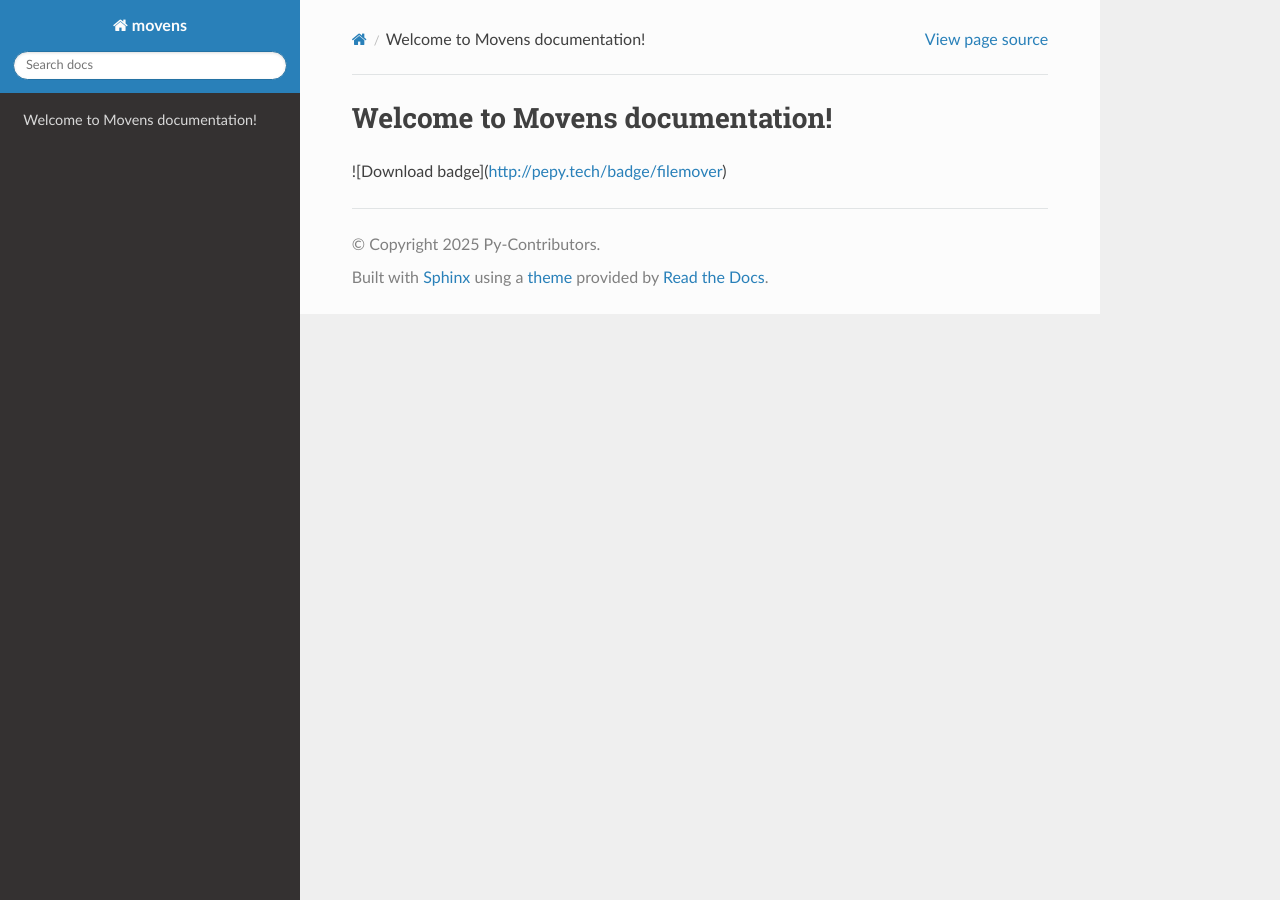
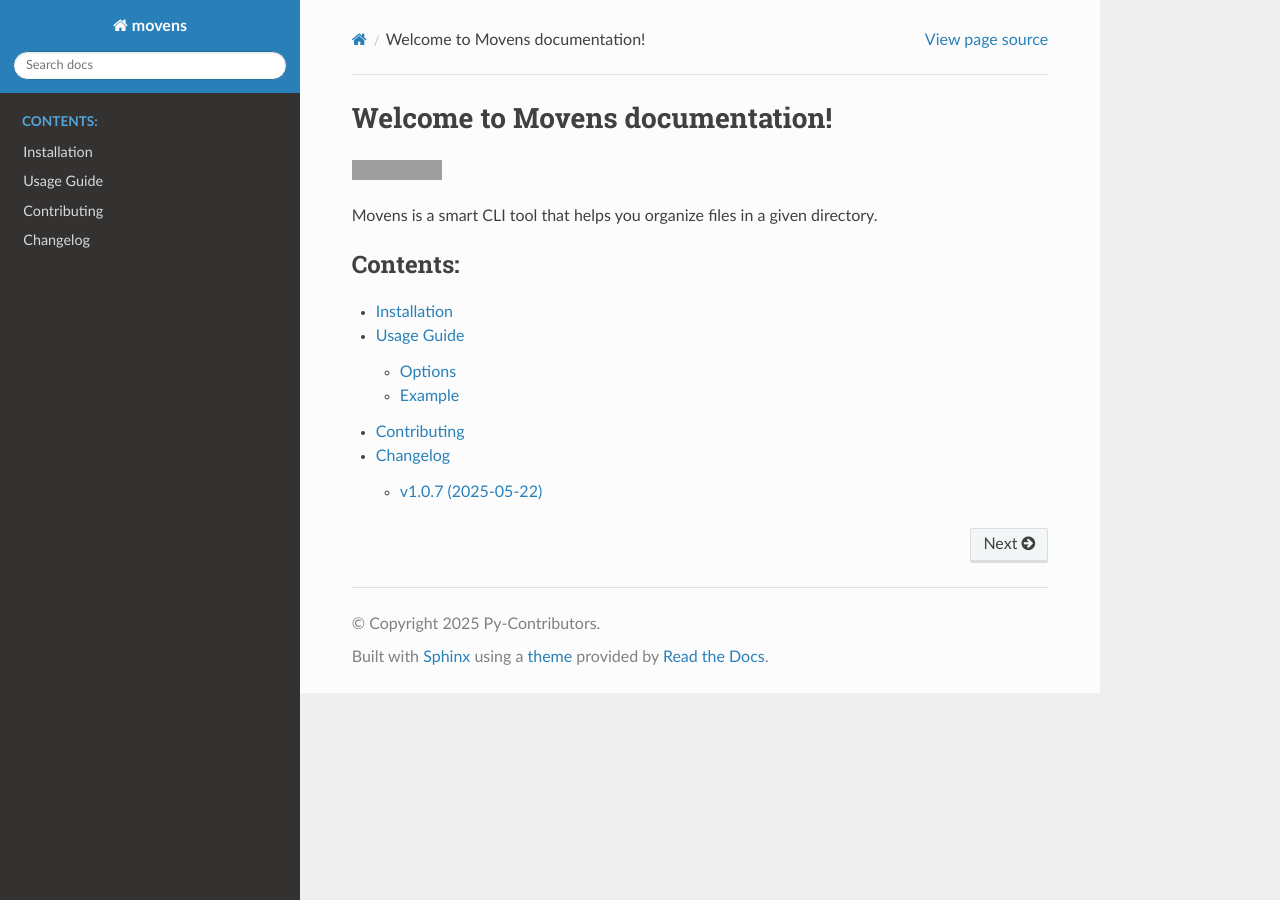
Before and after one commit to codeperfectplus/movens, a Sphinx documentation site: the page built from docs/index.rst, in a window 1280 px wide. Built offline with Sphinx 7.4.7 and the Read the Docs theme 3.1.0, drawn with Linux system fonts in a browser that asks for light colours; grey boxes are pictures that could not be loaded.

Commit message:
Enhance documentation and improve file organization functionality
- Updated index.rst to include a table of contents and improved badge information.
- Refined about.py with additional metadata and keywords.
- Modified cli.py to use the new organize_files_in_directory function.
- Expanded main.py to include a more detailed folder structure for organizing files.
- Added changelog.rst to document version history.
- Created contributing.rst to outline contribution guidelines.
- Established installation.rst for installation instructions.
- Developed usage.rst to provide usage examples and options for the CLI tool.

```diff
--- /dev/null
+++ b/docs/changelog.rst
@@ -0,0 +1,9 @@
+Changelog
+=========
+
+v1.0.7 (2025-05-22)
+-------------------
+
+- First `Production` release
+- Organize files via `movens -p <path>`
+- Version flag `-v` added
--- a/docs/index.rst
+++ b/docs/index.rst
@@ -1,7 +1,19 @@
-
 .. rst-class:: hide-header
 
 Welcome to Movens documentation!
-=====================================
+=================================
 
-![Download badge](http://pepy.tech/badge/filemover)
+.. image:: http://pepy.tech/badge/filemover
+   :alt: Download badge
+   :target: https://pepy.tech/project/filemover
+
+Movens is a smart CLI tool that helps you organize files in a given directory.
+
+.. toctree::
+   :maxdepth: 2
+   :caption: Contents:
+
+   installation
+   usage
+   contributing
+   changelog
```
Also changed, not shown: docs/contributing.rst (added, +22 -0 lines), docs/installation.rst (added, +16 -0 lines), docs/usage.rst (added, +23 -0 lines), setup.py (+27 -9 lines), 3 other files.
